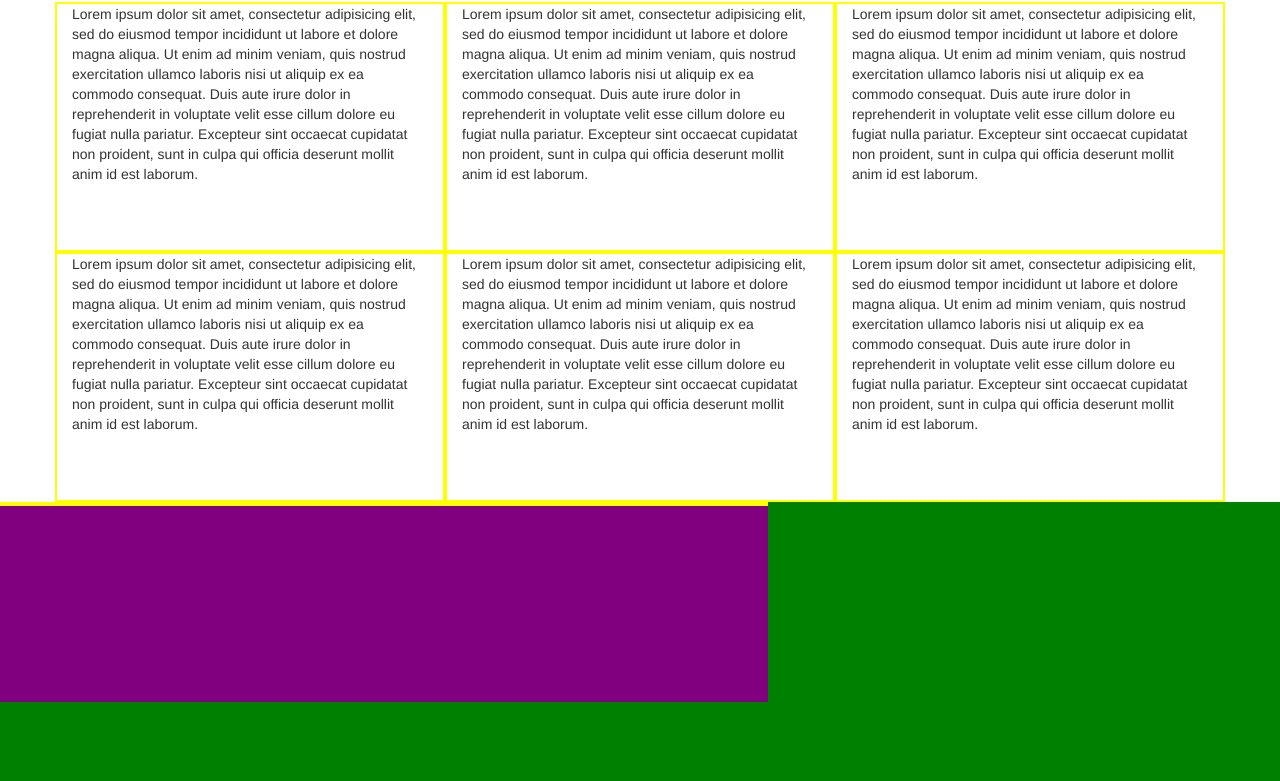
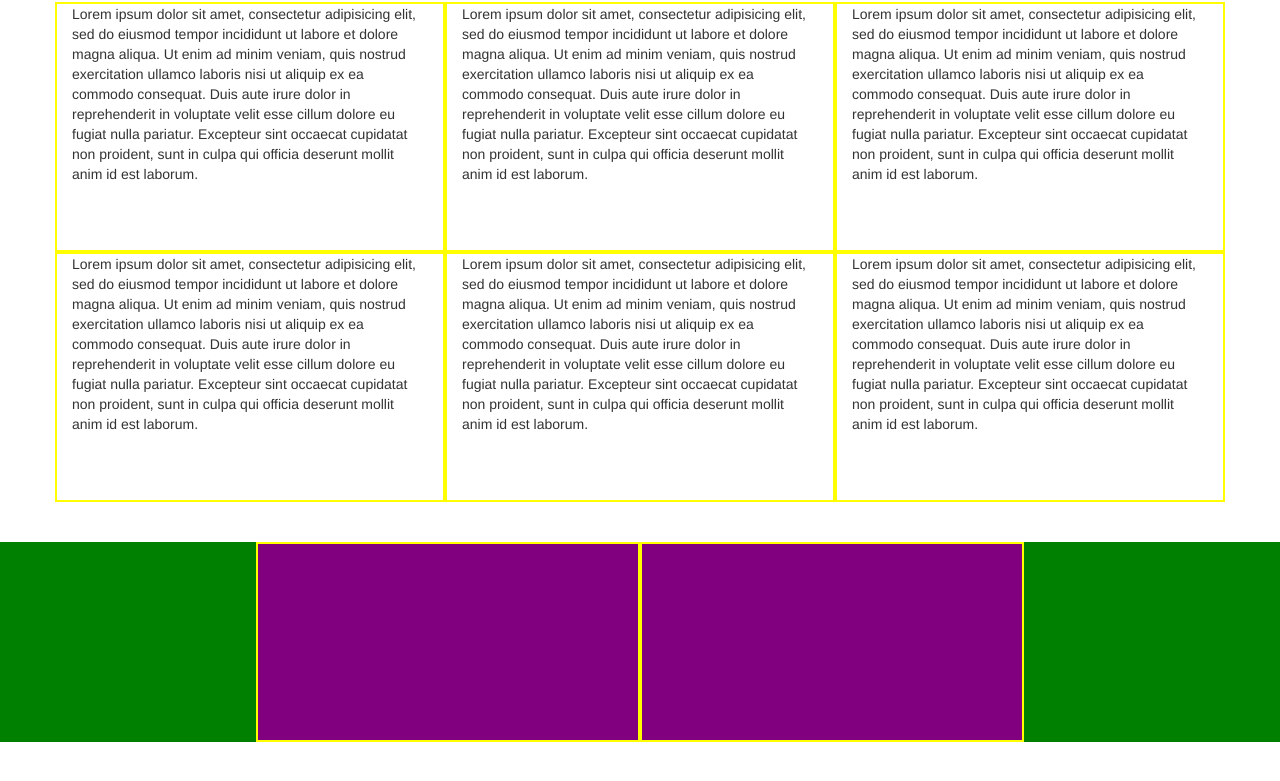
Before and after one commit to Matt0472/html-css-bootstrap-freelancer, a plain HTML site: page index.html in a window 1280 px wide. Shown: the part 611-1392 px from the top of the page. After the commit the page ends 1353 px from the top, so only its background shows below. Drawn offline with nearby package versions, Linux system fonts and the light colour scheme.

Commit message:
correzioni main center(about)

```diff
--- a/css/style.css
+++ b/css/style.css
@@ -15,6 +15,9 @@ nav {
 /* utility */
 .text_center {
   text-align: center;
+}
+.margin_bottom_40 {
+  margin-bottom: 40px;
 }
 /* jumbotron */
 #jumbo {
@@ -41,15 +44,18 @@ nav {
 /* about */
 #about {
   width: 100%;
-  height: 500px;
+  /* height: 500px; */
   background-color: green;
 }
 .about_star {
   width: 60%;
+  margin: 0 auto;
   height: 200px;
   background-color: purple;
 }
-
+.box {
+  height: 200px;
+}
 
 
 
--- a/index.html
+++ b/index.html
@@ -26,7 +26,7 @@
     </header>
 
     <main>
-      <div class="container">
+      <div class="container margin_bottom_40">
         <h2 class="text_center">lorem lorem lorem</h2>
         <div class="row">
           <div class="col-lg-4 col-md-6 col-sm-6  main_box">Lorem ipsum dolor sit amet, consectetur adipisicing elit, sed do eiusmod tempor incididunt ut labore et dolore magna aliqua. Ut enim ad minim veniam, quis nostrud exercitation ullamco laboris nisi ut aliquip ex ea commodo consequat. Duis aute irure dolor in reprehenderit in voluptate velit esse cillum dolore eu fugiat nulla pariatur. Excepteur sint occaecat cupidatat non proident, sunt in culpa qui officia deserunt mollit anim id est laborum.
@@ -47,8 +47,8 @@
         <div class="about_star">
           <div class="container-fluid">
             <div class="row">
-              <div class="col-lg-6"></div>
-              <div class="col-lg-6"></div>
+              <div class="col-lg-6 box"></div>
+              <div class="col-lg-6 box"></div>
             </div>
           </div>
         </div>
```
